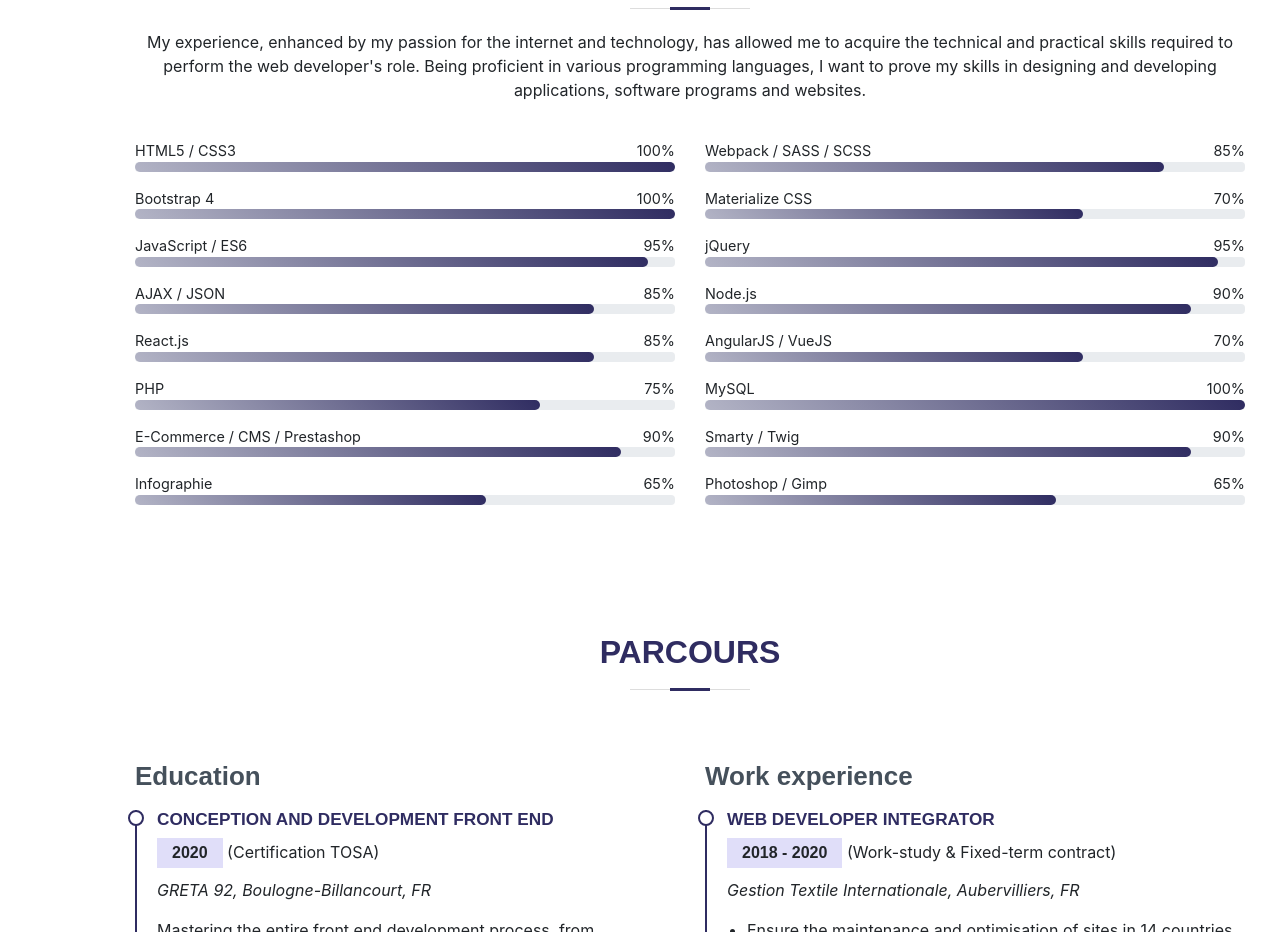
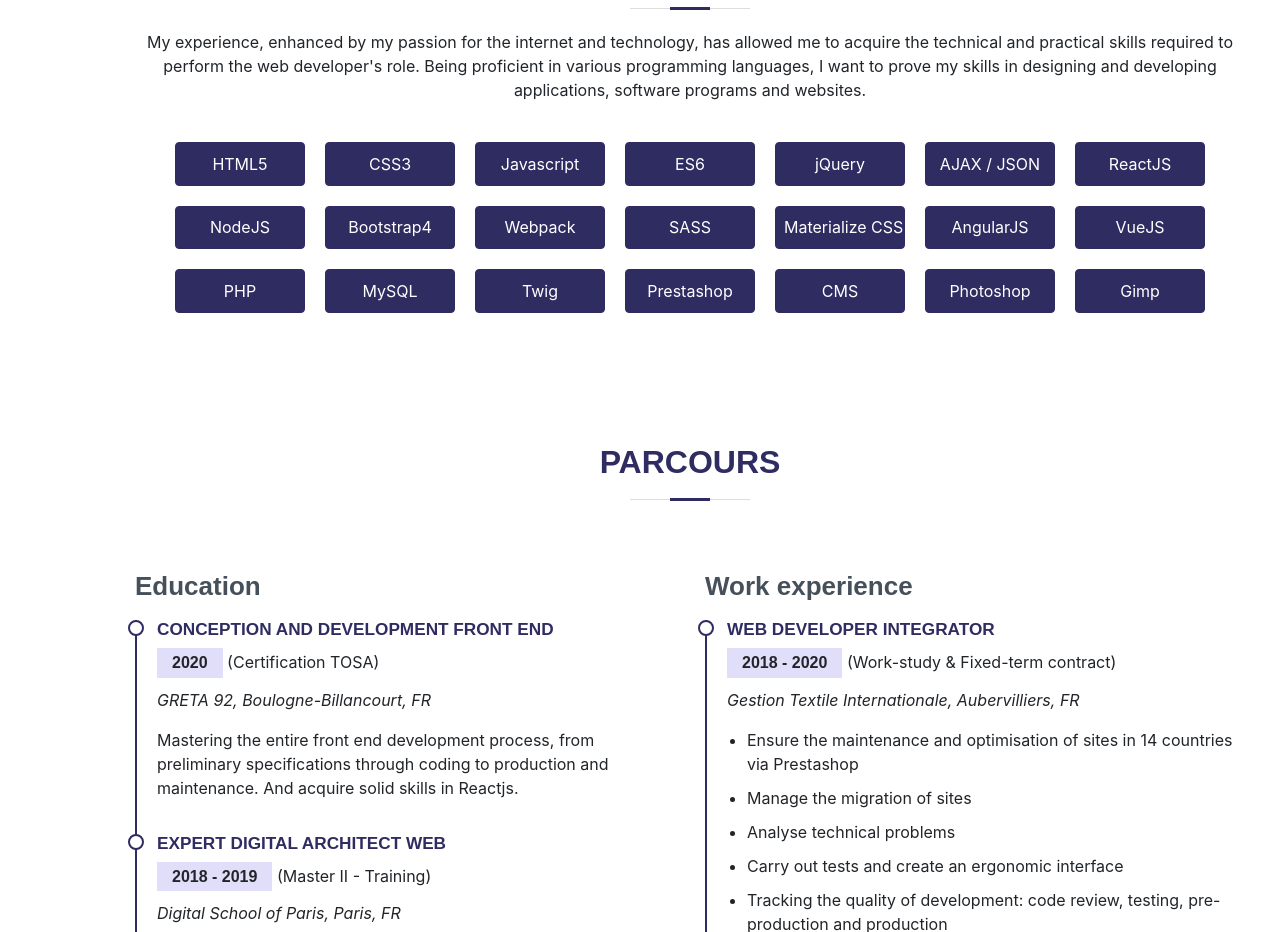
Before and after one commit to Gaja-A/Portfolio, a React (Create React App) app: page / in a window 1280 px wide. Shown: the part 1560-2492 px from the top of the page. Built offline with nearby package versions, Linux system fonts and the light colour scheme; what i18next-xhr-backend would draw is missing.

Commit message:
change skills section

```diff
--- a/src/App.css
+++ b/src/App.css
@@ -359,18 +359,38 @@ section {
 --------------------------------------------------------------*/
 .progressBar {
   padding: 0.5rem 0;
-}
-.progressBar {
   font-size: 0.9rem;
 }
-.skills .progress,
 .tools .progress {
   height: 10px;
 }
-.skills .progress-bar,
 .tools .progress-bar {
   border-radius: 0.8em;
   background: linear-gradient(45deg, #2f2c614a, #2f2c61);
+}
+.badge-row {
+  justify-content: center;
+}
+.badge-language {
+  background-color: #2f2c61;
+  color: #fff;
+  margin: 10px;
+  display: inline-block;
+  padding: 0.8rem 0.5rem;
+  width: 130px;
+  line-height: 1;
+  text-align: center;
+  white-space: nowrap;
+  vertical-align: baseline;
+  border-radius: .25rem;
+  border: 1px solid #2f2c61;
+  transition: color .15s ease-in-out,background-color .15s ease-in-out,border-color .15s ease-in-out,box-shadow .15s ease-in-out;
+}
+.badge-language:hover {
+  background-color: #fff;
+  cursor: pointer;
+  font-weight: 600;
+  color: #2f2c61;
 }
 
 @media (max-width: 992px) {
--- a/src/components/Skills.js
+++ b/src/components/Skills.js
@@ -1,4 +1,3 @@
-import { ProgressBar } from 'react-bootstrap';
 import { useTranslation } from "react-i18next";
 
 const Skills = () => {
@@ -13,149 +12,29 @@ const Skills = () => {
           <p>{t("skill_desc")}</p>
         </div>
 
-        <div className="row skills-content">
+        <div className='badge-row row'>
+          <span className="badge-language">HTML5</span>
+          <span className="badge-language">CSS3</span>
+          <span className="badge-language">Javascript</span>
+          <span className="badge-language">ES6</span>
+          <span className="badge-language">jQuery</span>
+          <span className="badge-language">AJAX / JSON</span>
+          <span className="badge-language">ReactJS</span>
+          <span className="badge-language">NodeJS</span>
+          <span className="badge-language">Bootstrap4</span>
+          <span className="badge-language">Webpack</span>
+          <span className="badge-language">SASS</span>
 
-          <div className="col-lg-6">
-            <div className="progress-skills">
-
-              <div className="progressBar">
-                <div className="d-flex">
-                  <span>HTML5 / CSS3</span>
-                  <span className="ml-auto">100%</span>
-                </div>
-                <ProgressBar striped now={100} />
-              </div>
-
-              <div className="progressBar">
-                <div className="d-flex">
-                  <span>Bootstrap 4</span>
-                  <span className="ml-auto">100%</span>
-                </div>
-                <ProgressBar striped now={100} />
-              </div>
-
-              <div className="progressBar">
-                <div className="d-flex">
-                  <span>JavaScript / ES6</span>
-                  <span className="ml-auto">95%</span>
-                </div>
-                <ProgressBar striped now={95} />
-              </div>
-
-              <div className="progressBar">
-                <div className="d-flex">
-                  <span>AJAX / JSON</span>
-                  <span className="ml-auto">85%</span>
-                </div>
-                <ProgressBar striped now={85} />
-              </div>
-
-              <div className="progressBar">
-                <div className="d-flex">
-                  <span>React.js</span>
-                  <span className="ml-auto">85%</span>
-                </div>
-                <ProgressBar striped now={85} />
-              </div>
-
-
-              <div className="progressBar">
-                <div className="d-flex">
-                  <span>PHP</span>
-                  <span className="ml-auto">75%</span>
-                </div>
-                <ProgressBar striped now={75} />
-              </div>
-
-              <div className="progressBar">
-                <div className="d-flex">
-                  <span>E-Commerce / CMS / Prestashop</span>
-                  <span className="ml-auto">90%</span>
-                </div>
-                <ProgressBar striped now={90} />
-              </div>
-
-              <div className="progressBar">
-                <div className="d-flex">
-                  <span>Infographie</span>
-                  <span className="ml-auto">65%</span>
-                </div>
-                <ProgressBar striped now={65} />
-              </div>
-
-            </div>
-          </div>
-
-          <div className="col-lg-6">
-            <div className="progress-skills">
-
-              <div className="progressBar">
-                <div className="d-flex">
-                  <span>Webpack / SASS / SCSS</span>
-                  <span className="ml-auto">85%</span>
-                </div>
-                <ProgressBar striped now={85} />
-              </div>
-
-              <div className="progressBar">
-                <div className="d-flex">
-                  <span>Materialize CSS</span>
-                  <span className="ml-auto">70%</span>
-                </div>
-                <ProgressBar striped now={70} />
-              </div>
-
-              <div className="progressBar">
-                <div className="d-flex">
-                  <span>jQuery</span>
-                  <span className="ml-auto">95%</span>
-                </div>
-                <ProgressBar striped now={95} />
-              </div>
-
-              <div className="progressBar">
-                <div className="d-flex">
-                  <span>Node.js</span>
-                  <span className="ml-auto">90%</span>
-                </div>
-                <ProgressBar striped now={90} />
-              </div>
-
-              <div className="progressBar">
-                <div className="d-flex">
-                  <span>AngularJS / VueJS</span>
-                  <span className="ml-auto">70%</span>
-                </div>
-                <ProgressBar striped now={70} />
-              </div>
-
-              <div className="progressBar">
-                <div className="d-flex">
-                  <span>MySQL</span>
-                  <span className="ml-auto">100%</span>
-                </div>
-                <ProgressBar striped now={100} />
-              </div>
-
-              <div className="progressBar">
-                <div className="d-flex">
-                  <span>Smarty / Twig</span>
-                  <span className="ml-auto">90%</span>
-                </div>
-                <ProgressBar striped now={90} />
-              </div>
-
-              <div className="progressBar">
-                <div className="d-flex">
-                  <span>Photoshop / Gimp</span>
-                  <span className="ml-auto">65%</span>
-                </div>
-                <ProgressBar striped now={65} />
-              </div>
-
-            </div>
-          </div>
-
+          <span className="badge-language">Materialize CSS</span>
+          <span className="badge-language">AngularJS</span>
+          <span className="badge-language">VueJS</span>
+          <span className="badge-language">PHP</span>
+          <span className="badge-language">MySQL</span>
+          <span className="badge-language">Twig</span>
+          <span className="badge-language">Prestashop</span>
+          <span className="badge-language">CMS</span>
+          <span className="badge-language">Photoshop</span>
+          <span className="badge-language">Gimp</span>
         </div>
 
       </div>
```
